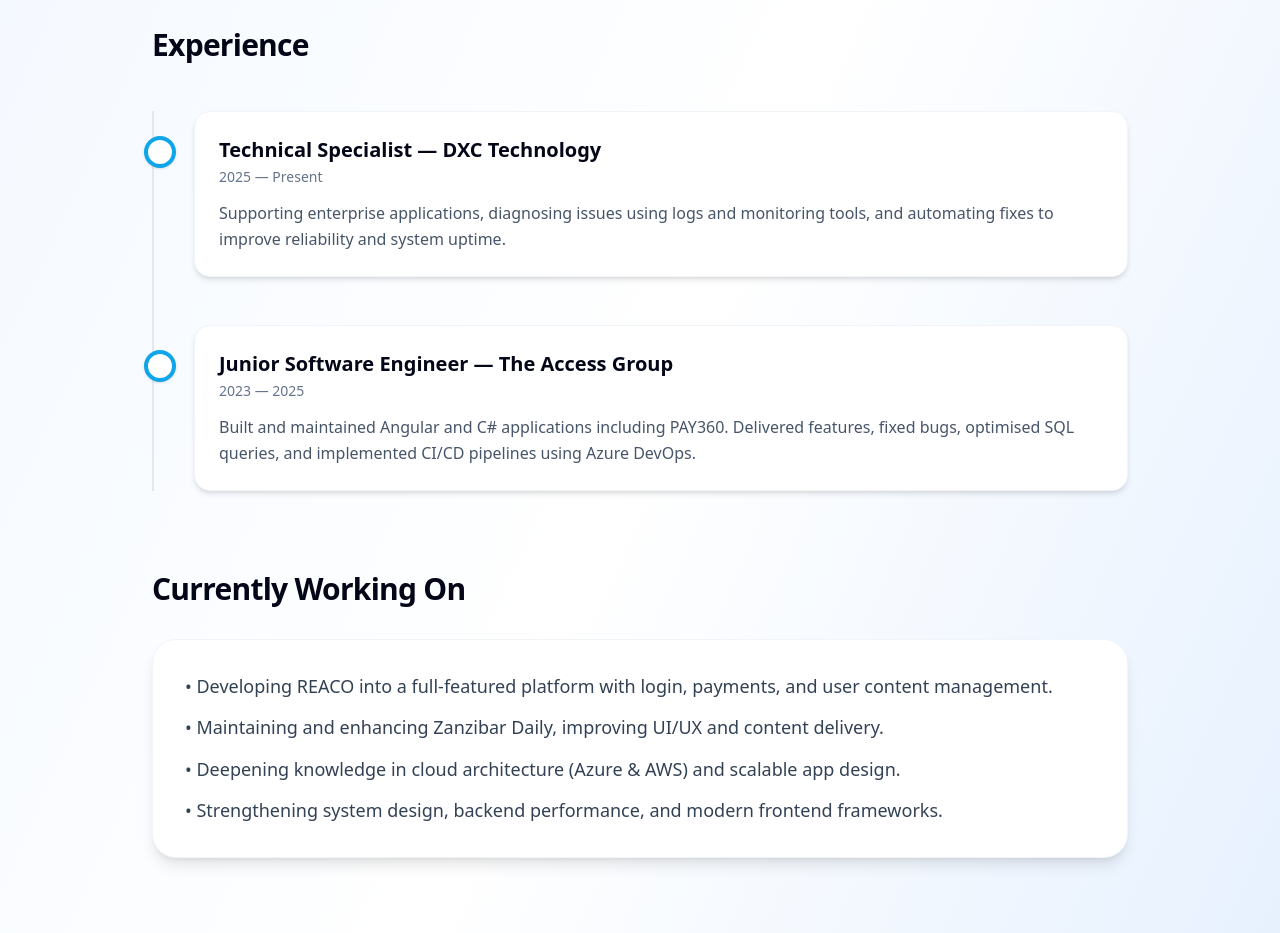
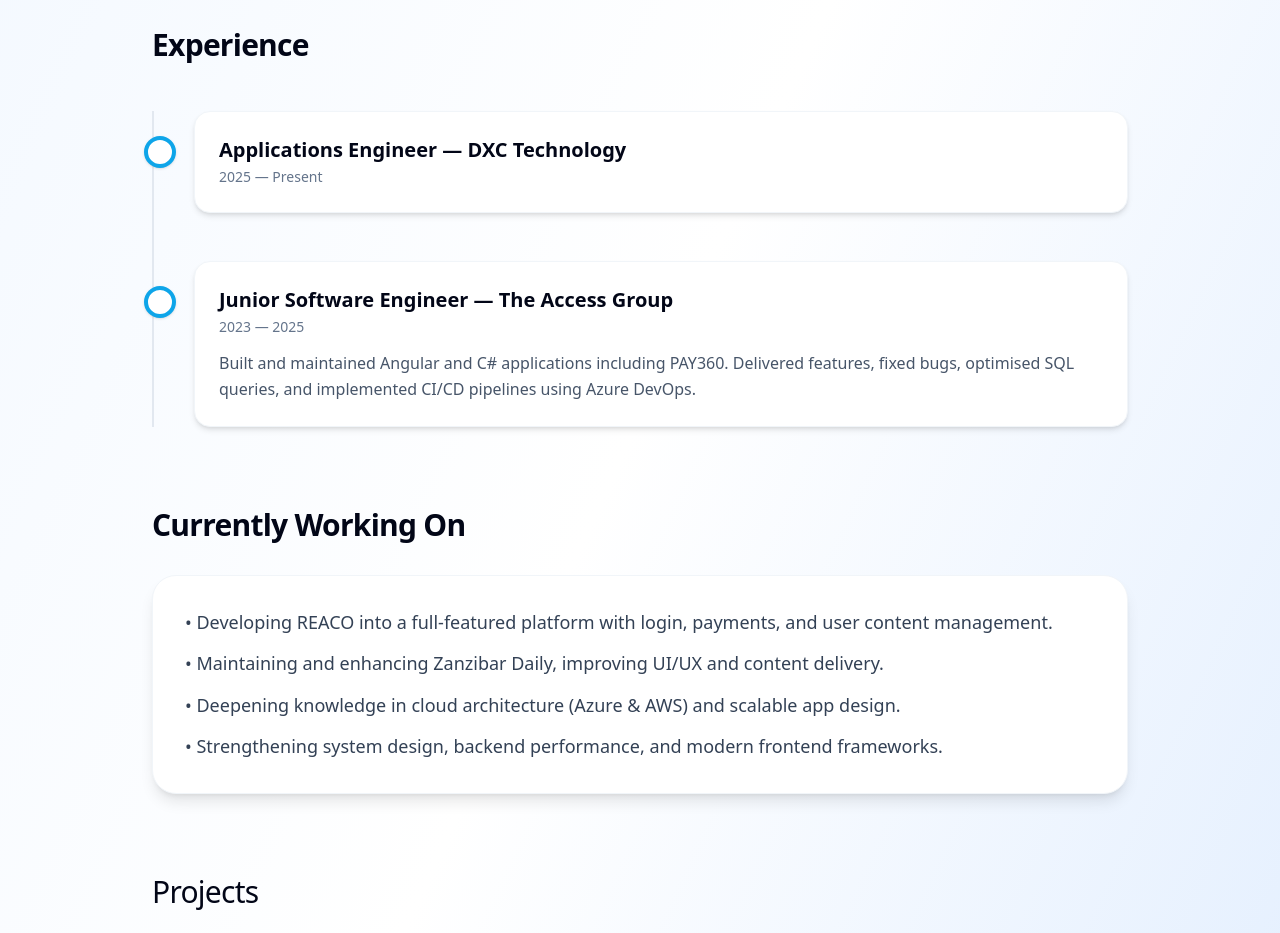
Before and after one commit to FakihDev1/FakihDev1.github.io, a React (Vite) app: page / in a window 1280 px wide. Shown: the part 980-1913 px from the top of the page. Built offline with nearby package versions, Linux system fonts and the light colour scheme.

Commit message:
fix: update job title and remove outdated description for DXC Technology role

```diff
--- a/src/App.tsx
+++ b/src/App.tsx
@@ -162,16 +162,11 @@
             className="relative p-6 bg-white rounded-2xl border border-slate-100 shadow-md">
             <div className="absolute -left-[51px] top-6 w-8 h-8 bg-white border-4 border-sky-500 rounded-full shadow" />
             <h3 className="font-semibold text-slate-950 text-xl">
-              Technical Specialist — DXC Technology
+              Applications Engineer — DXC Technology
             </h3>
             <span className="text-sm font-medium text-slate-500">
               2025 — Present
             </span>
-            <p className="text-slate-600 text-base mt-3 leading-relaxed">
-              Supporting enterprise applications, diagnosing issues using logs
-              and monitoring tools, and automating fixes to improve reliability
-              and system uptime.
-            </p>
           </motion.div>
 
           <motion.div
```
